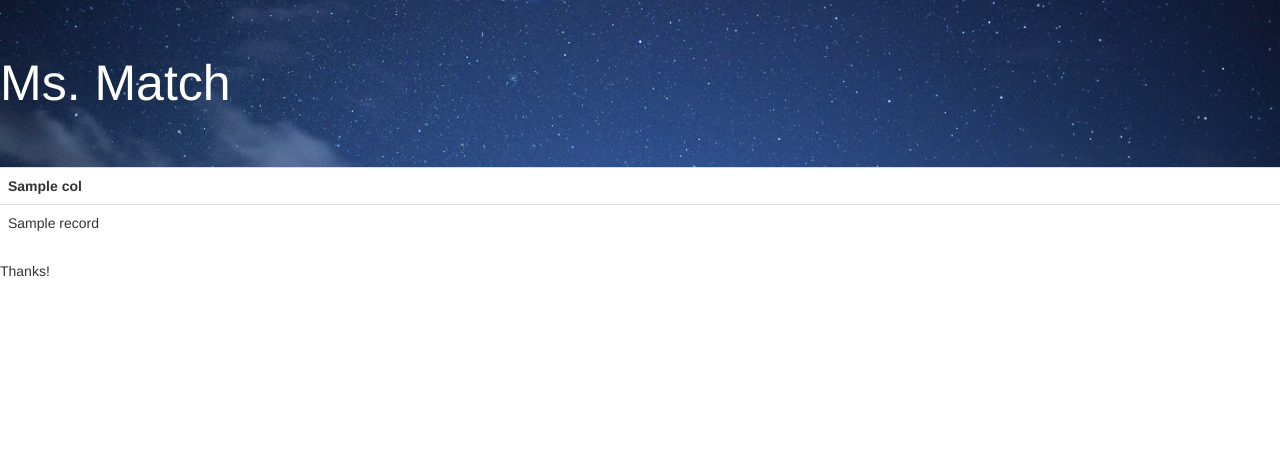
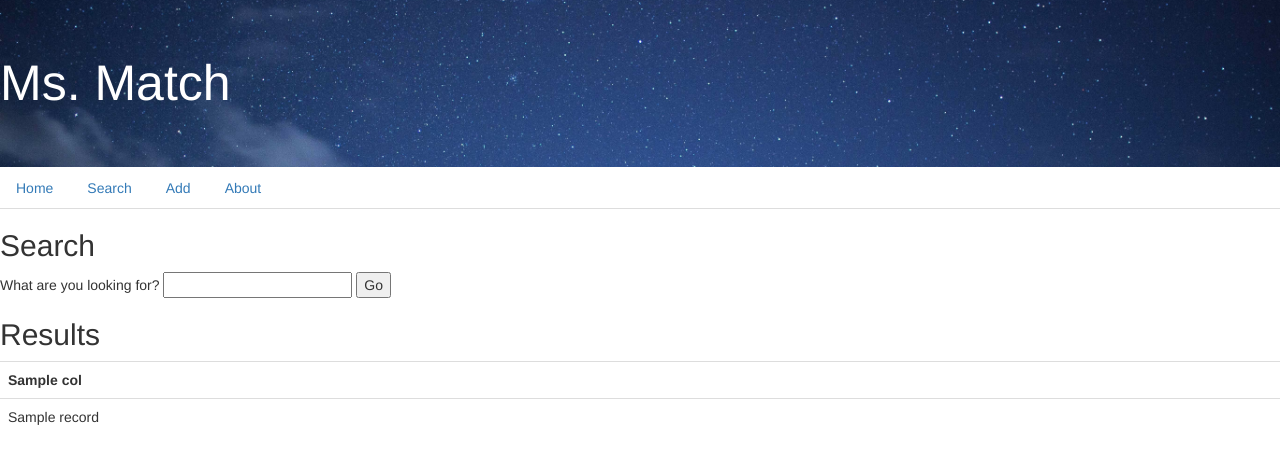
Before and after one commit to rshorey/ms-match, a Flask app: template templates/list.html in a window 1280 px wide. Shown: the top 464 px of the page. Run offline with Flask 2, Linux system fonts and the light colour scheme; the template is opened without the code that fills it: most values are stand-ins (such as "Sample title", 1, 10 or a date in 2020).

Commit message:
added search bar

```diff
--- a/app.py
+++ b/app.py
@@ -1,4 +1,4 @@
-from flask import Flask, render_template
+from flask import Flask, render_template, request
 import utils
 
 app = Flask(__name__)
@@ -9,19 +9,29 @@ app.debug = True
 def index():
     return render_template("index.html")
 
-@app.route("/list")
+@app.route("/list", methods=['POST','GET'])
 def list():
     cols = ['Name',
             'Description',
             'Category',
             'City',
             'State']
+
     sheet = utils.get_sheet('google_keys.json')
-    records = sheet.get_all_records()
-
+    sheet_records = sheet.get_all_records()
+    records = []
+    if request.method == 'POST':
+        search_term = request.form['search_term']
+        for r in sheet_records:
+            all_fields = "".join([r[k] for k in cols])
+            if search_term.lower() in all_fields.lower():
+                records.append(r)
+    else:
+        records = sheet_records
     return render_template("list.html",
                            cols=cols,
                            records=records)
 
+
 if __name__ == "__main__":
     app.run()
--- a/templates/base.html
+++ b/templates/base.html
@@ -9,9 +9,15 @@
     <div class="jumbotron">
     Ms. Match
     </div>
+
+    <ul class="nav nav-tabs">
+    <li role="presentation"><a href="/">Home</a></li>
+    <li role="presentation"><a href="/list">Search</a></li>
+    <li role="presentation"><a href="#">Add</a></li>
+    <li role="presentation"><a href="#">About</a></li>
+    </ul>
     <div id="content">{% block content %}{% endblock %}</div>
-    <div id="footer">
-      Thanks!
-    </div>
+
+
   </body>
 </html>
--- a/templates/list.html
+++ b/templates/list.html
@@ -1,6 +1,17 @@
 {% extends "base.html" %}
 
 {% block content %}
+
+<h2> Search </h2>
+    <div class="form-group">
+        <form action="/list" method="post">
+            What are you looking for?
+            <input type="name" name="search_term"></input>
+            <input type="submit" value="Go"></input>
+        </form>
+    </div>
+
+    <h2>Results</h2>
     <table class="table">
         <tr>
         {% for c in cols %}
```
Also changed, not shown: static/css/styles.css (line endings or trailing spaces).
